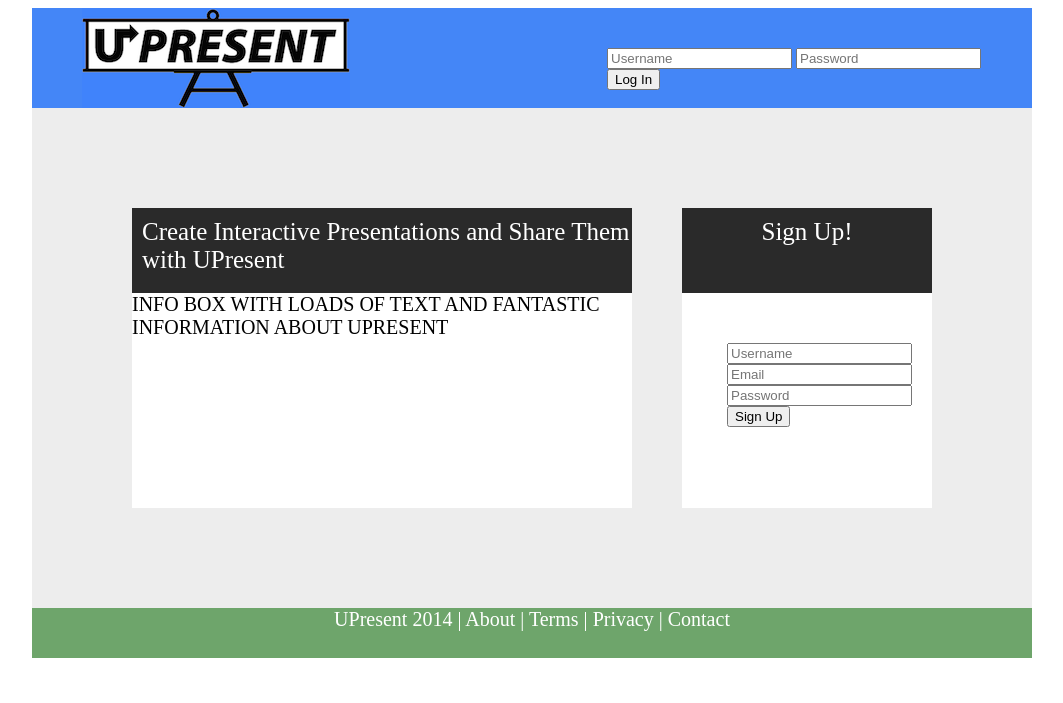
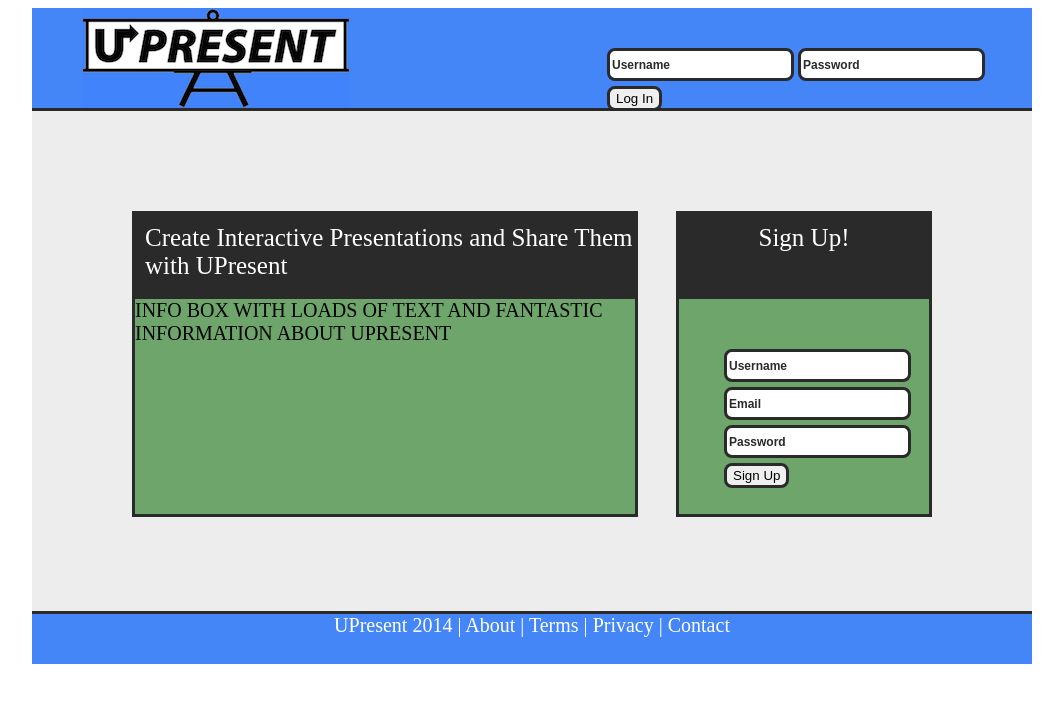
Before and after one commit to hcuri/Team5, a PHP site: page / in a window 1280 px wide. Shown: the top 703 px of the page, without its empty margins (108-1171 px from the left). Run offline with PHP 8.4, Linux system fonts and the light colour scheme.

Commit message:
update to home page styling. need to fix position on the info box

```diff
--- a/css/styles.css
+++ b/css/styles.css
@@ -16,6 +16,7 @@ body{
 	width:1000px;
 	height:100px;
 	background-color:#4486f7;
+	border-bottom:3px solid #2a2a2a;
 }
 
 #logo {
@@ -45,7 +46,8 @@ body{
 	color:#fff;
 	font-size:20px;
 	text-align:center;
-	background-color:#6ea56b;
+	border-top:3px solid #2a2a2a;
+	background-color:#4486f7;
 }
 
 #bottom {
--- a/css/styles_home.css
+++ b/css/styles_home.css
@@ -18,7 +18,8 @@
 	height:300px;
 	margin-left:100px;
 	margin-top:100px;
-	background-color:#fff;
+	background-color:#6ea56b;
+	border:3px solid #2a2a2a;
 }
 
 #infoHeader {
@@ -34,6 +35,7 @@
 #infoContent {
 	color:#000;
 	font-size:20px;
+	background-color:#6ea56b;
 }
 
 #signUpWindow {
@@ -43,6 +45,8 @@
 	margin-right:100px;
 	float:right;
 	background-color:#FFF;
+	background-color:#6ea56b;
+	border:3px solid #2a2a2a;
 }
 
 #signUpHeader {
@@ -59,3 +63,15 @@
 	padding-left:45px;
 	padding-top:50px;
 }
+
+input {
+	border:3px solid #2a2a2a;
+	border-radius:8px;
+	height:25px;
+	margin-bottom:5px;
+}
+::-webkit-input-placeholder {
+   color: #2a2a2a;
+   font-size:12px;
+   font-weight:bold;
+}
```
